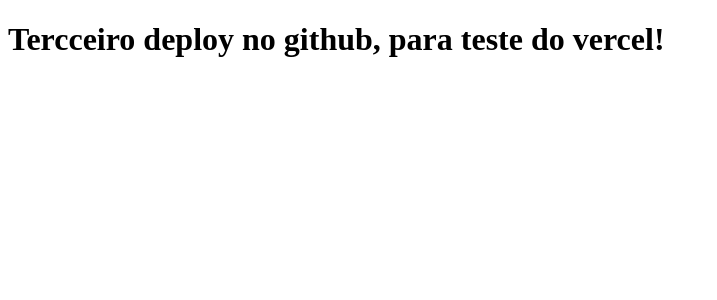
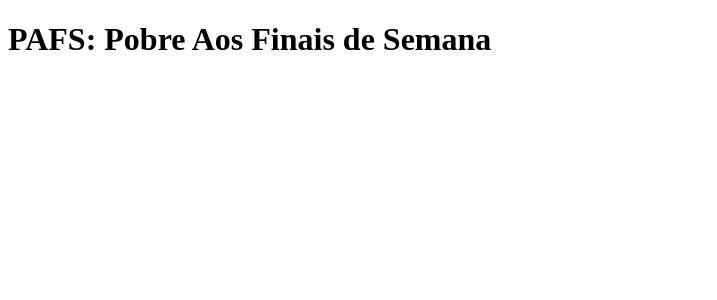
Before and after one commit to eukevinbruno/clone-tabnewss, a Next.js app: page / in a window 1280 px wide. Shown: the top 300 px of the page, without its empty margins (0-717 px from the left). Built offline with nearby package versions, Linux system fonts and the light colour scheme.

Commit message:
alteração da frase da pagina principal, com a ideia de  anotada

```diff
--- a/pages/index.js
+++ b/pages/index.js
@@ -1,5 +1,5 @@
 function Home() {
-  return <h1>Tercceiro deploy no github, para teste do vercel!</h1>;
+  return <h1>PAFS: Pobre Aos Finais de Semana</h1>;
 }
 
 export default Home;
```
